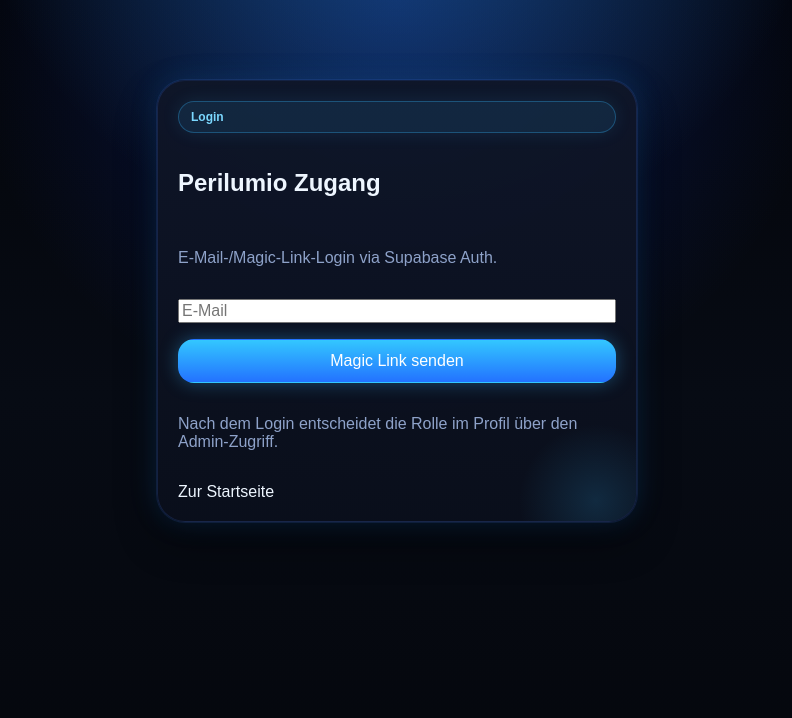
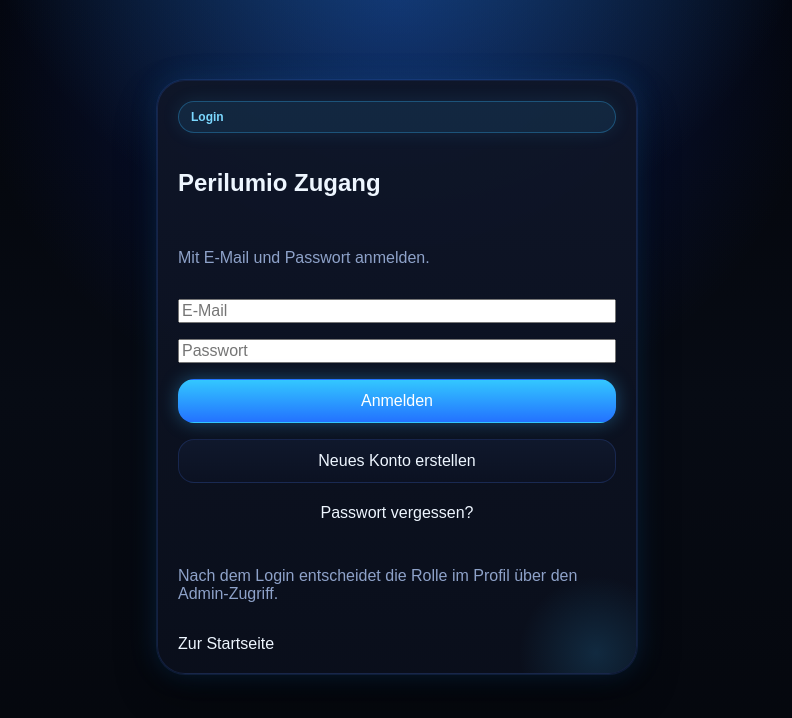
Before and after one commit to Perilumio/perilumio-fullstack, a Next.js app: page /login in a window 1280 px wide. Shown: the top 718 px of the page, without its empty margins (243-1035 px from the left). Built offline with nearby package versions, Linux system fonts and the light colour scheme.

Commit message:
Switch login to password auth; add update-password flow

```diff
--- a/app/(auth)/login/page.tsx
+++ b/app/(auth)/login/page.tsx
@@ -1,13 +1,21 @@
 'use client';
 import Link from 'next/link';
 import { Suspense, useEffect, useState } from 'react';
-import { useSearchParams } from 'next/navigation';
+import { useRouter, useSearchParams } from 'next/navigation';
 import { createClient } from '@/lib/supabase-browser';
 
+type Mode = 'login' | 'register' | 'forgot';
+type Status = 'idle' | 'busy' | 'sent' | 'error';
+
 function LoginInner() {
+  const router = useRouter();
   const searchParams = useSearchParams();
+  const [mode, setMode] = useState<Mode>('login');
   const [email, setEmail] = useState('');
-  const [status, setStatus] = useState<'idle' | 'sending' | 'sent' | 'error'>('idle');
+  const [password, setPassword] = useState('');
+  const [passwordConfirm, setPasswordConfirm] = useState('');
+  const [status, setStatus] = useState<Status>('idle');
+  const [message, setMessage] = useState<string | null>(null);
   const [error, setError] = useState<string | null>(null);
 
   useEffect(() => {
@@ -18,66 +26,223 @@ function LoginInner() {
     }
   }, [searchParams]);
 
+  function resetFeedback() {
+    setError(null);
+    setMessage(null);
+  }
+
+  function switchMode(next: Mode) {
+    setMode(next);
+    setStatus('idle');
+    setPassword('');
+    setPasswordConfirm('');
+    resetFeedback();
+  }
+
   async function onSubmit(e: React.FormEvent) {
     e.preventDefault();
-    setError(null);
-    setStatus('sending');
+    resetFeedback();
+    setStatus('busy');
+    const supabase = createClient();
+    const origin = typeof window !== 'undefined' ? window.location.origin : '';
+
     try {
-      const supabase = createClient();
-      const emailRedirectTo =
-        typeof window !== 'undefined' ? `${window.location.origin}/auth/callback` : undefined;
-      const { error } = await supabase.auth.signInWithOtp({
+      if (mode === 'login') {
+        const { error } = await supabase.auth.signInWithPassword({
           email: email.trim(),
-        options: { emailRedirectTo },
+          password,
         });
         if (error) {
           setStatus('error');
-        setError(error.message);
+          setError(translateError(error.message));
+          return;
+        }
+        setStatus('idle');
+        router.push('/profile');
+        router.refresh();
+        return;
+      }
+
+      if (mode === 'register') {
+        if (password.length < 8) {
+          setStatus('error');
+          setError('Passwort muss mindestens 8 Zeichen lang sein.');
+          return;
+        }
+        if (password !== passwordConfirm) {
+          setStatus('error');
+          setError('Passwörter stimmen nicht überein.');
+          return;
+        }
+        const { data, error } = await supabase.auth.signUp({
+          email: email.trim(),
+          password,
+          options: { emailRedirectTo: `${origin}/auth/callback` },
+        });
+        if (error) {
+          setStatus('error');
+          setError(translateError(error.message));
+          return;
+        }
+        if (data.session) {
+          setStatus('idle');
+          router.push('/profile');
+          router.refresh();
           return;
         }
         setStatus('sent');
+        setMessage(
+          'Konto erstellt. Bitte E-Mail-Postfach (auch Spam) prüfen und den Bestätigungslink öffnen.'
+        );
+        return;
+      }
+
+      if (mode === 'forgot') {
+        const { error } = await supabase.auth.resetPasswordForEmail(email.trim(), {
+          redirectTo: `${origin}/auth/callback?next=/auth/update-password`,
+        });
+        if (error) {
+          setStatus('error');
+          setError(translateError(error.message));
+          return;
+        }
+        setStatus('sent');
+        setMessage(
+          'Wenn ein Konto mit dieser E-Mail existiert, wurde ein Link zum Zurücksetzen gesendet. Bitte Postfach (auch Spam) prüfen.'
+        );
+        return;
+      }
     } catch (err: any) {
       setStatus('error');
       setError(err?.message ?? 'Unbekannter Fehler');
     }
   }
 
+  const busy = status === 'busy';
+  const sent = status === 'sent';
+
   return (
     <main className="auth-shell">
       <section className="card stack" style={{ maxWidth: 480, margin: '10vh auto' }}>
-        <span className="pill">Login</span>
+        <span className="pill">
+          {mode === 'login' ? 'Login' : mode === 'register' ? 'Registrierung' : 'Passwort zurücksetzen'}
+        </span>
         <h1>Perilumio Zugang</h1>
-        <p className="muted">E-Mail-/Magic-Link-Login via Supabase Auth.</p>
+        <p className="muted">
+          {mode === 'login' && 'Mit E-Mail und Passwort anmelden.'}
+          {mode === 'register' && 'Neues Konto erstellen und Passwort festlegen.'}
+          {mode === 'forgot' && 'Wir senden dir einen Link zum Zurücksetzen des Passworts.'}
+        </p>
+
         <form className="stack" onSubmit={onSubmit}>
           <input
             type="email"
             placeholder="E-Mail"
             required
+            autoComplete="email"
             value={email}
             onChange={(e) => setEmail(e.target.value)}
-            disabled={status === 'sending' || status === 'sent'}
+            disabled={busy || sent}
           />
+
+          {mode !== 'forgot' && (
+            <input
+              type="password"
+              placeholder="Passwort"
+              required
+              autoComplete={mode === 'login' ? 'current-password' : 'new-password'}
+              minLength={mode === 'register' ? 8 : undefined}
+              value={password}
+              onChange={(e) => setPassword(e.target.value)}
+              disabled={busy || sent}
+            />
+          )}
+
+          {mode === 'register' && (
+            <input
+              type="password"
+              placeholder="Passwort bestätigen"
+              required
+              autoComplete="new-password"
+              minLength={8}
+              value={passwordConfirm}
+              onChange={(e) => setPasswordConfirm(e.target.value)}
+              disabled={busy || sent}
+            />
+          )}
+
           <button
             type="submit"
             className="btn btn-primary"
-            disabled={status === 'sending' || status === 'sent' || !email}
+            disabled={busy || sent || !email || (mode !== 'forgot' && !password)}
           >
-            {status === 'sending' ? 'Sende…' : status === 'sent' ? 'Gesendet' : 'Magic Link senden'}
+            {busy
+              ? mode === 'login'
+                ? 'Anmeldung…'
+                : mode === 'register'
+                  ? 'Registrierung…'
+                  : 'Sende…'
+              : mode === 'login'
+                ? 'Anmelden'
+                : mode === 'register'
+                  ? 'Konto erstellen'
+                  : 'Link senden'}
           </button>
         </form>
-        {status === 'sent' && (
-          <p className="muted">
-            Magic Link gesendet. Bitte E-Mail-Postfach (auch Spam) prüfen.
-          </p>
+
+        {sent && message && <p className="muted">{message}</p>}
+        {status === 'error' && error && <p style={{ color: 'crimson' }}>Fehler: {error}</p>}
+
+        <div className="stack" style={{ gap: 8 }}>
+          {mode === 'login' && (
+            <>
+              <button
+                type="button"
+                className="btn"
+                onClick={() => switchMode('register')}
+                disabled={busy}
+              >
+                Neues Konto erstellen
+              </button>
+              <button
+                type="button"
+                className="btn"
+                onClick={() => switchMode('forgot')}
+                disabled={busy}
+                style={{ background: 'transparent', borderColor: 'transparent' }}
+              >
+                Passwort vergessen?
+              </button>
+            </>
           )}
-        {status === 'error' && error && (
-          <p style={{ color: 'crimson' }}>Fehler: {error}</p>
+          {mode !== 'login' && (
+            <button
+              type="button"
+              className="btn"
+              onClick={() => switchMode('login')}
+              disabled={busy}
+            >
+              Zurück zur Anmeldung
+            </button>
           )}
+        </div>
+
         <p className="muted">Nach dem Login entscheidet die Rolle im Profil über den Admin-Zugriff.</p>
         <Link href="/">Zur Startseite</Link>
       </section>
     </main>
   );
+}
+
+function translateError(msg: string): string {
+  const lower = msg.toLowerCase();
+  if (lower.includes('invalid login credentials')) return 'E-Mail oder Passwort ist falsch.';
+  if (lower.includes('email not confirmed')) return 'E-Mail-Adresse wurde noch nicht bestätigt.';
+  if (lower.includes('user already registered')) return 'Konto mit dieser E-Mail existiert bereits.';
+  if (lower.includes('password should be at least'))
+    return 'Passwort ist zu kurz (mindestens 8 Zeichen).';
+  if (lower.includes('rate limit')) return 'Zu viele Versuche. Bitte später erneut probieren.';
+  return msg;
 }
 
 export default function LoginPage() {
```
Also changed, not shown: app/auth/update-password/page.tsx (added, +126 -0 lines). Lines whose indentation alone changed are shown as unchanged.
